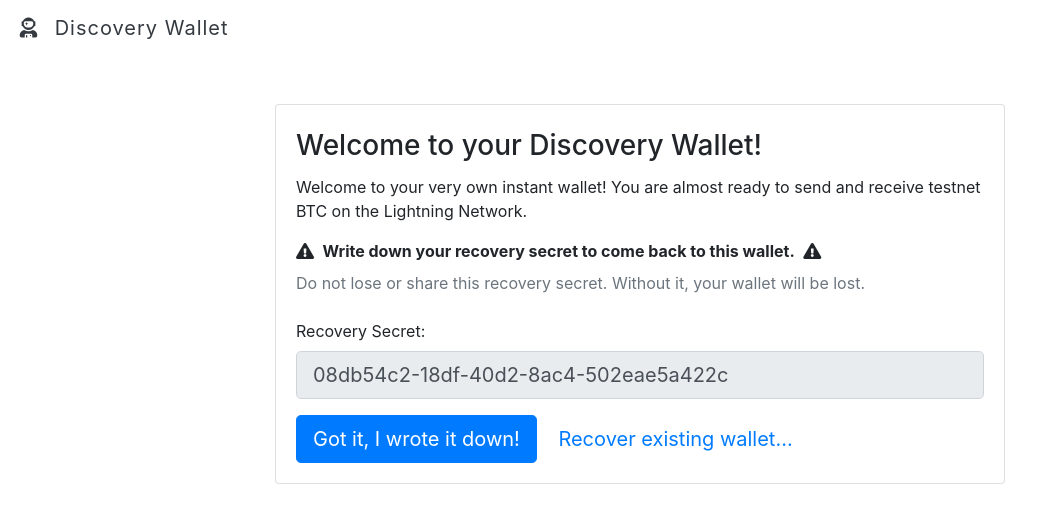
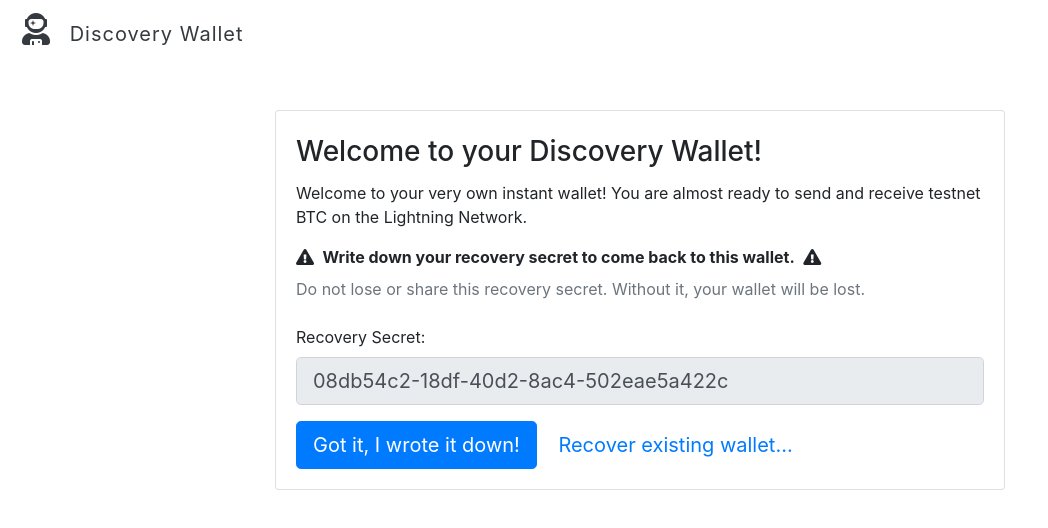
Before and after one commit to cherijs/Discovery-Wallet, a website: page index.html in a window 1280 px wide. Shown: the whole page, without its empty margins (0-1048 px from the left). Drawn offline with nearby package versions, Linux system fonts and the light colour scheme; files whose address does not match are found by name.

Commit message:
Icon replaced & size increased

```diff
--- a/index.html
+++ b/index.html
@@ -15,7 +15,7 @@
 <body>
     <nav class="bg-white navbar navbar-light navbar-expand-lg sticky-top">
         <a class="navigate-home navbar-brand text-dark" href="/">
-            <i class="fas fa-user-astronaut mr-2 fa-fw"></i>
+            <i class="fas fa-user-astronaut mr-2 fa-fw" style="font-size: 32px;"></i>
             <span style="letter-spacing: 1px;">Discovery Wallet</span>
         </a>
         <button class="navbar-toggler" aria-controls="navbarSupportedContent" aria-expanded="false" aria-label="Toggle navigation"
```
